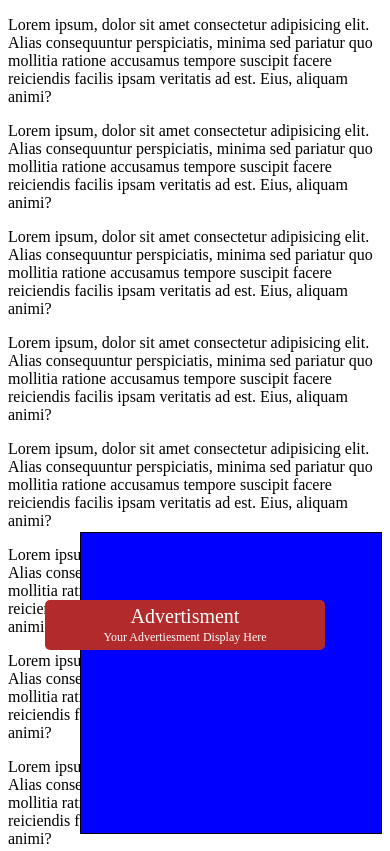
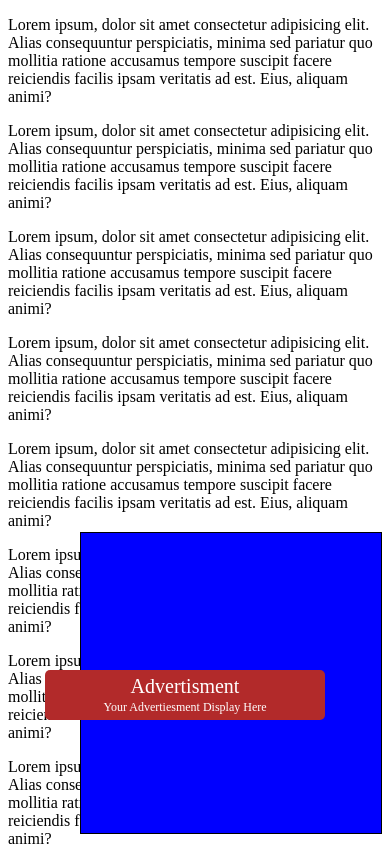
Before and after one commit to hiran-shalika/WEB2, a plain HTML site: page index.html in a window 390 px wide. Shown: the top 851 px of the page. Drawn offline with Linux system fonts and the light colour scheme.

Commit message:
Update style.css
div size change

```diff
--- a/CSS/style.css
+++ b/CSS/style.css
@@ -51,7 +51,7 @@
         width: 280px;
         background-color: rgb(178, 42, 42);
         position: fixed;
-        top: 600px;
+        top: 670px;
         left: 45px;
         border-radius: 5px;
     }
```
